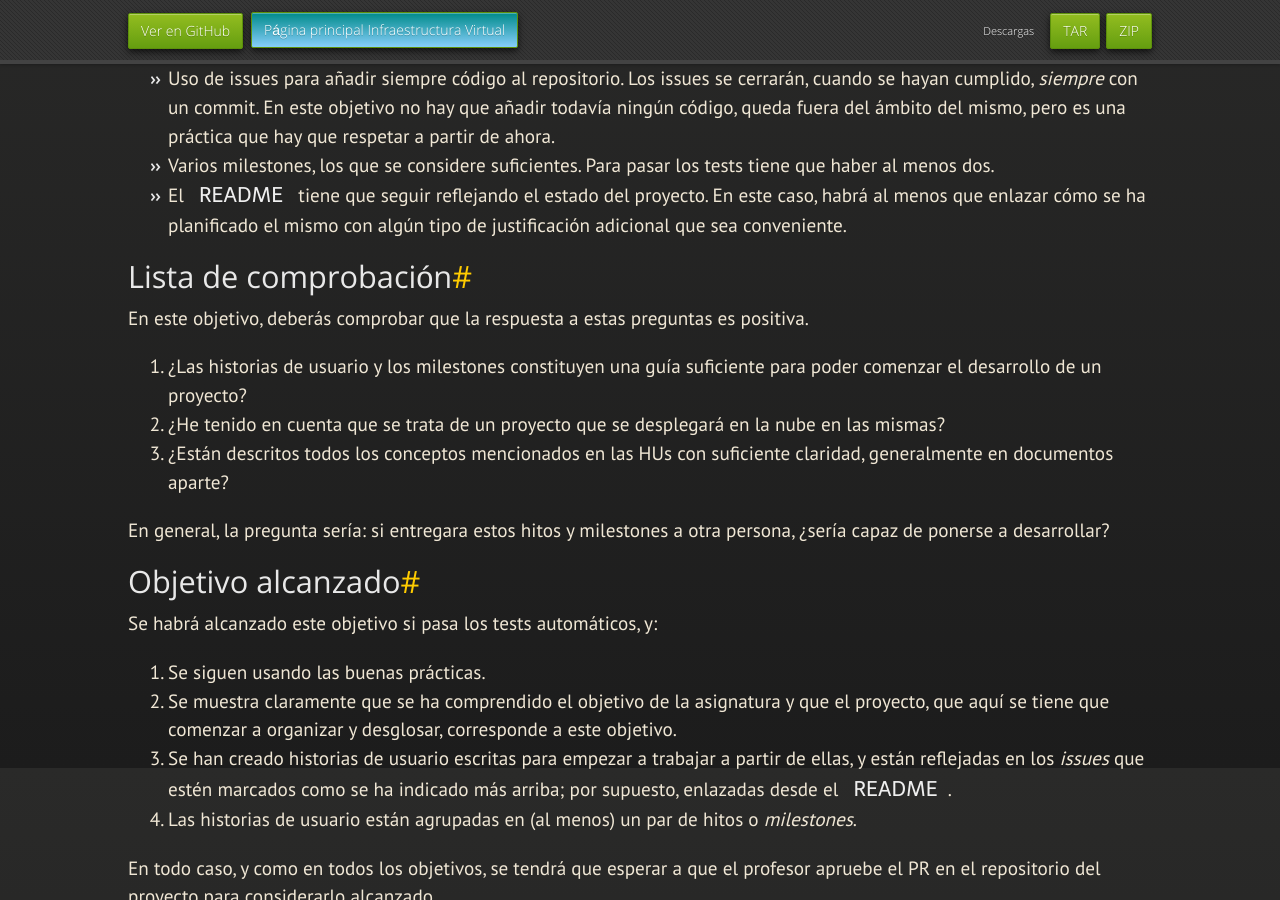
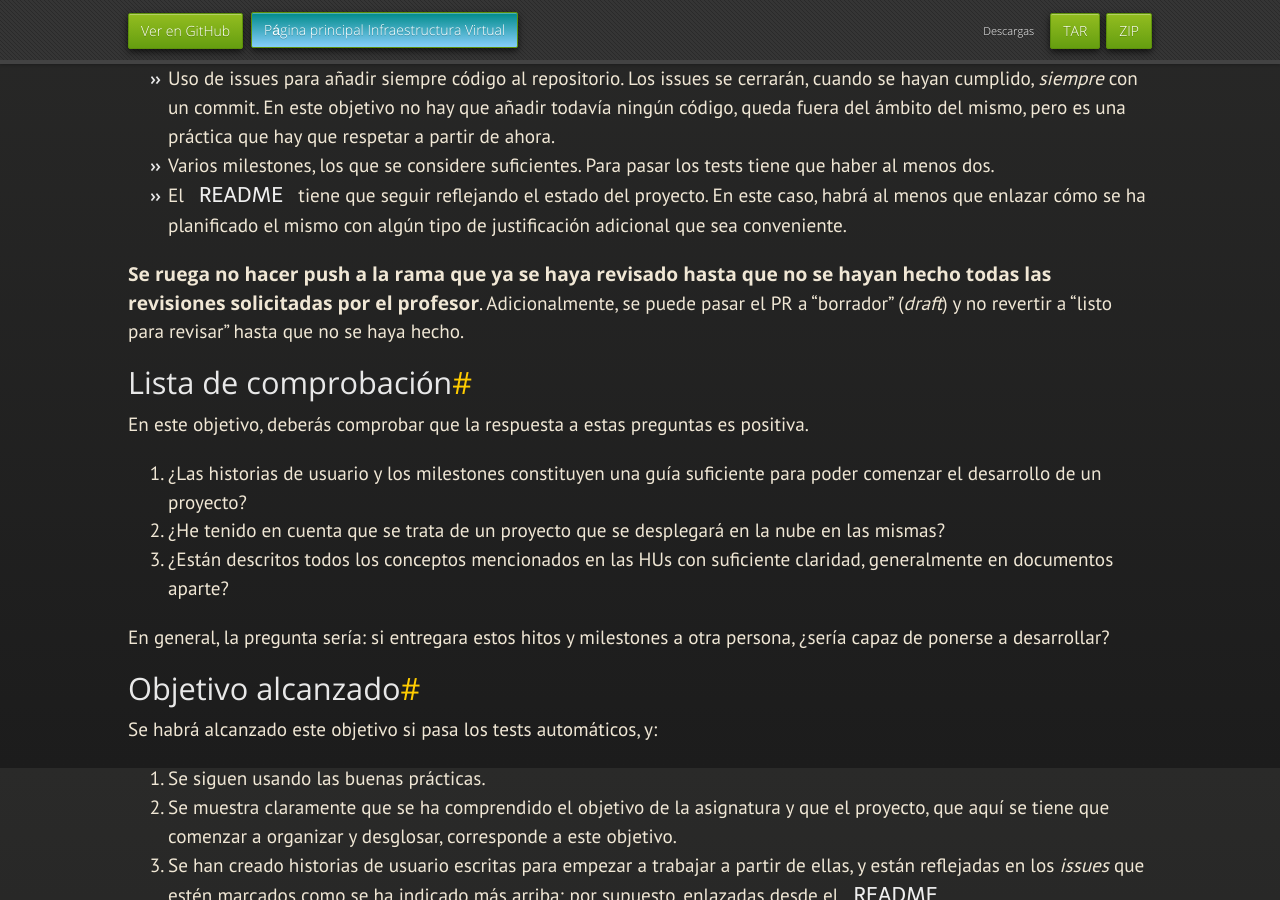
Before and after one commit to JJ/IV, a Jekyll site: the page built from documentos/proyecto/1.Infraestructura.md, in a window 1280 px wide and 900 px high, scrolled down 3732 px. Built offline with Jekyll 4.4.1, drawn with Linux system fonts in a browser that asks for light colours; nearby versions of some CDN libraries; some web fonts are replaced; our own code applies the rules of GitHub Pages for plain Markdown files.

Commit message:
Sync documentos/proyecto/1.Infraestructura.md de master a gh-pages

```diff
--- a/documentos/proyecto/1.Infraestructura.md
+++ b/documentos/proyecto/1.Infraestructura.md
@@ -209,6 +209,11 @@ Como mínimo, y para pasar los tests, esta entrega incluirá
   habrá al menos que enlazar cómo se ha planificado el mismo con algún tipo de
   justificación adicional que sea conveniente.
 
+**Se ruega no hacer push a la rama que ya se haya revisado hasta que
+no se hayan hecho todas las revisiones solicitadas por el
+profesor**. Adicionalmente, se puede pasar el PR a "borrador"
+(*draft*) y no revertir a "listo para revisar" hasta que no se haya hecho.
+
 ## Lista de comprobación
 
 En este objetivo, deberás comprobar que la respuesta a estas preguntas
```
